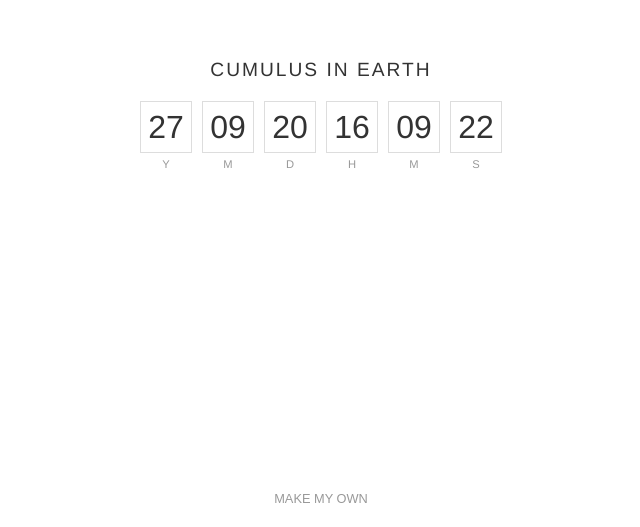
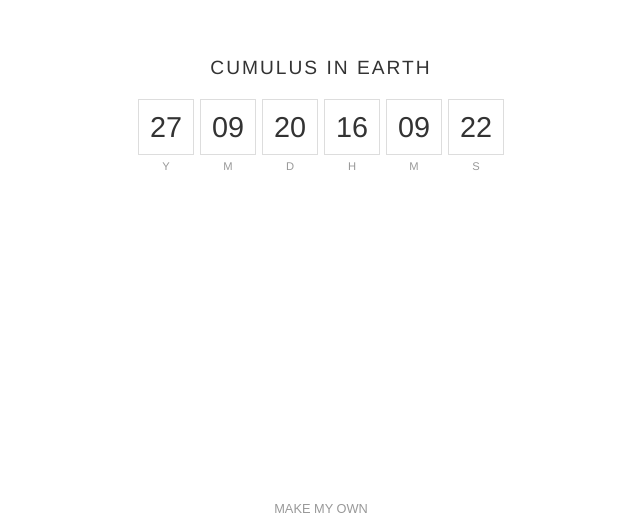
Before and after one commit to cumulus33/existence-timer, a plain HTML site: page index.html in a window 1280 px wide. Shown: the part 273-800 px from the top of the page, without its empty margins (319-959 px from the left). Drawn offline with Linux system fonts and the light colour scheme.

Commit message:
index.html

```diff
--- a/index.html
+++ b/index.html
@@ -13,7 +13,7 @@
             align-items: center;
             min-height: 100vh;
             margin: 0;
-            padding: 20px;
+            padding: 10px;
             box-sizing: border-box;
             background-color: white;
             color: #333;
@@ -24,6 +24,8 @@
             display: flex;
             flex-direction: column;
             justify-content: center;
+            width: 100%;
+            max-width: 360px; /* Adjusted to fit iPhone 12 Pro */
         }
         h1 {
             font-size: 1.2em;
@@ -34,9 +36,8 @@
         .timer {
             display: flex;
             justify-content: center;
-            flex-wrap: wrap;
-            gap: 10px;
-            margin-bottom: 20px;
+            flex-wrap: nowrap;
+            gap: 6px; /* Increased gap between time units */
         }
         .time-unit {
             display: flex;
@@ -44,11 +45,11 @@
             align-items: center;
         }
         .time-value {
-            font-size: 2em;
+            font-size: 1.8em; /* Slightly reduced font size */
             font-weight: 300;
-            width: 50px;
-            height: 50px;
-            line-height: 50px;
+            width: 54px; /* Slightly reduced width */
+            height: 54px; /* Slightly reduced height */
+            line-height: 54px;
             border: 1px solid #ddd;
         }
         .time-label {
@@ -64,6 +65,7 @@
             font-size: 0.8em;
             font-weight: 300;
             text-transform: uppercase;
+            margin-top: 20px;
         }
         #customizeBtn:hover {
             color: #666;
@@ -88,7 +90,7 @@
             top: 50%;
             left: 50%;
             transform: translate(-50%, -50%) scale(0.9);
-            width: 80%;
+            width: 90%;
             max-width: 300px;
             opacity: 0;
             transition: all 0.3s ease;
@@ -119,7 +121,7 @@
         form {
             display: flex;
             flex-direction: column;
-            gap: 20px;
+            gap: 15px;
         }
         input {
             padding: 10px;
```
